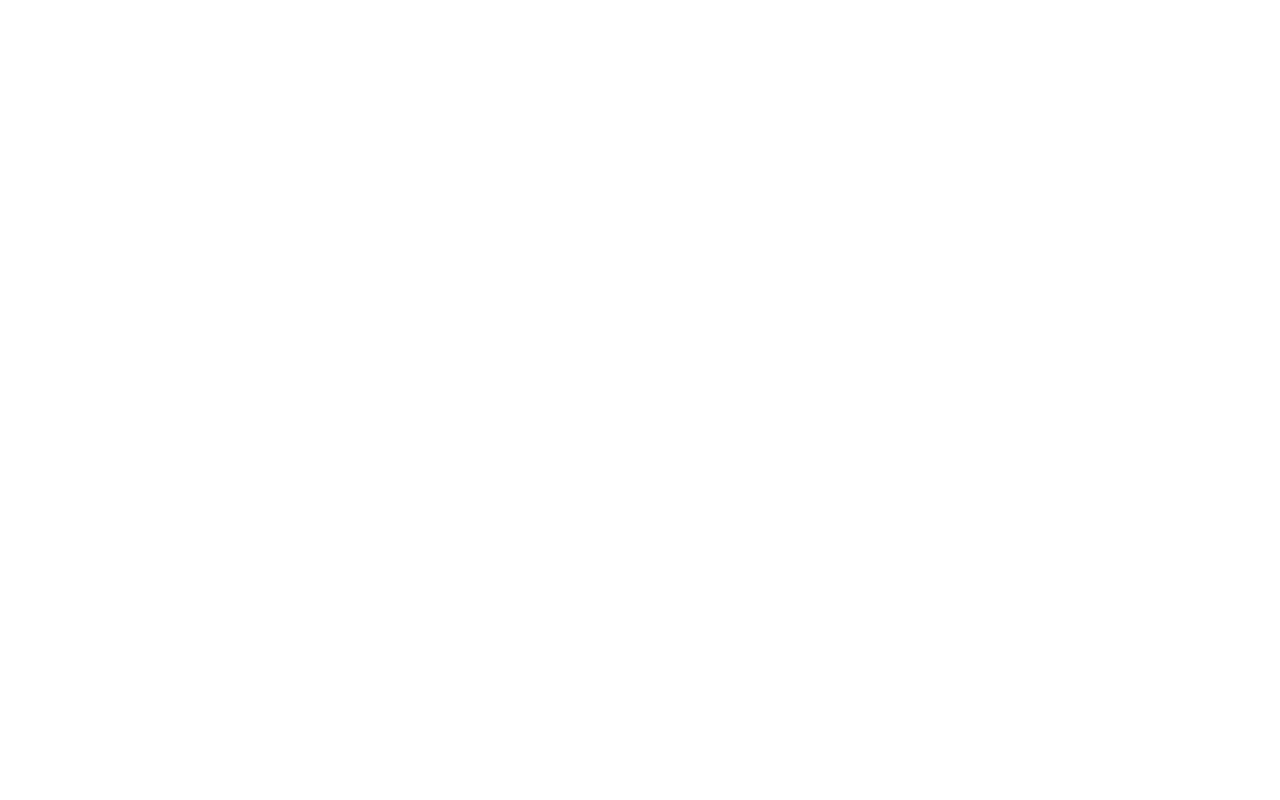
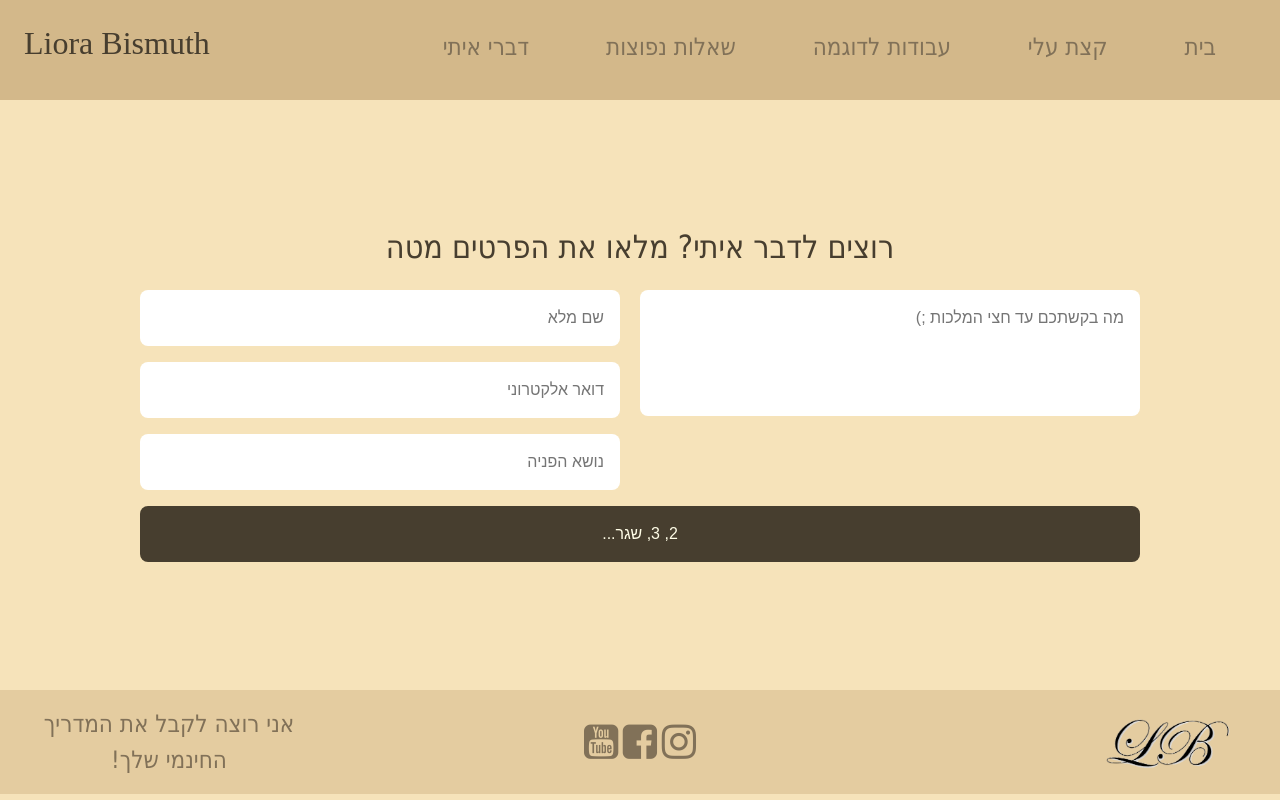
Before and after one commit to BismuthDavid/liora-s.website, a plain HTML site: page contact.html in a window 1280 px wide. Drawn offline with nearby package versions, Linux system fonts and the light colour scheme.

Commit message:
18.03.2024  00:31

```diff
--- a/contact.css
+++ b/contact.css
@@ -0,0 +1,301 @@
+*{
+    box-sizing: border-box;
+}
+
+html{
+  margin:0;
+}
+
+body{
+    background: #F6E3BA ;
+    direction: rtl;
+    margin: 0;
+    font-family: tahoma;
+    color: #473e2f;
+}
+
+.container{
+    max-width: 1300px;
+  }
+
+  header{
+    background: #cfb284e1;
+    min-height: 80px;
+    background: ;
+    position: sticky;
+    top: 0;
+    z-index: 100;
+    height: 100px;
+  }
+
+
+  li a{
+    text-decoration: none;
+    color:#817158;
+    font-size: 1.5em;
+    transform: 1s;
+  }
+
+  header .nav a:hover{
+    color: #FFFDE7;
+  }
+
+  nav a::after{
+    content: "";
+    display: block;
+    height: 2px;
+    width: 0%;
+    background:  #817158;
+    transition: 1s;
+    margin-left: 0;
+    margin: 0 auto;
+
+}
+
+nav a:hover::after{
+    width: 100%;
+}
+
+nav a::before{
+    content: "";
+    display: block;
+    height: 2px;
+    width: 0%;
+    background:  #817158;
+    transition: 1s;
+    margin: 0 auto;
+}
+
+nav a:hover::before{
+    width: 100%;
+}
+
+footer{
+  background: #cfb2847b;
+
+  bottom: 0;
+  padding: 2px;
+}
+
+.box{
+  height: 100px;
+}
+
+.icon{
+  font-size: 2.5em;
+  transition: 0.5s;
+  color: #817158;
+}
+
+.icon:hover{
+  color: #FFFDE7;
+  font-size: 3.5em;
+}
+
+.course a{
+  color:#817158;
+  font-size: 1.5em;
+  text-decoration: none;
+}
+
+.course a:hover{
+  color:#473e2f;
+  font-weight: bolder;
+}
+.logo a{
+  color:#473e2f;
+  text-decoration: none;
+  text-align: left;
+  font-family: great vibes;
+  font-size: 5em;
+}
+
+.strip{
+  margin: 0 auto;
+}
+
+.f1{
+  margin: 10% auto;
+}
+
+
+
+
+
+
+form {
+   max-width: 1000px;
+   text-align: center;
+   margin: 20px auto;
+
+  input, textarea {
+     border:0; outline:0;
+     padding: 1em;
+    border-radius:8px;
+     display: block;
+     width: 100%;
+     margin-top: 1em;
+     font-family: 'Merriweather', sans-serif;
+    box-shadow:(0 1px 1px rgba(black, 0.1));
+     resize: none;
+
+    &:focus {
+    box-shadow:(0 0px 2px rgba($red, 1)!important);
+    }
+  }
+
+  #input-submit {
+     color: #FFFDE7;
+     background: #473e2f;
+     cursor: pointer;
+
+    &:hover {
+  box-shadow:(0 1px 1px 1px rgba(#aaa, 0.6));
+    }
+  }
+
+  textarea {
+      height: 126px;
+  }
+}
+
+
+.half {
+  float: left;
+  width: 48%;
+  margin-bottom: 1em;
+}
+
+.right { width: 50%; }
+
+.left {
+     margin-right: 2%;
+}
+
+
+@media (max-width: 480px) {
+  .half {
+     width: 100%;
+     float: none;
+     margin-bottom: 0;
+  }
+}
+
+
+/* Clearfix */
+.cf:before,
+.cf:after {
+    content: " "; /* 1 */
+    display: table; /* 2 */
+}
+
+.cf:after {
+    clear: both;
+}
+
+  /* גודל מסך 992 פיקסלים רוחב ומטה */
+  @media (max-width:992px){
+    header .row nav {
+      display: none;
+      position: absolute;
+        background: #cfb284f8;
+      color:#817158;
+      width:60%;
+      right:0;
+      top: 75px;
+
+    }
+
+    header .row nav ul {
+      display: block;
+      text-align: center;
+    }
+
+    header .row nav ul li{
+      padding:8px;
+      border-bottom: 2px solid #7a6a4f;
+    }
+
+
+
+    header .row .burger i{
+      /* מגדיל את האייקון של הבורגר */
+      font-size: 2.5em;
+    }
+
+.small-pic{
+    width: 100%;
+    background-position: right;
+}
+
+
+
+
+
+
+
+  }
+
+  @media (max-width:768px) {
+
+    header {
+      min-height: 50px;
+    }
+    header .logo{
+      width:80%;
+    }
+    .vert{
+      background-size: cover;
+      background-position: center center;
+      height: 50vh;
+      width: 100%;
+      border-radius: 20px;
+      opacity: 0.2;
+    }
+    .vert-text{
+      display: block;
+      width: 100%;
+    }
+
+    footer img{
+      width: 100%;
+    }
+    footer .box3{
+      width: 100%;
+      text-align: center;
+      margin: 5px auto;
+    }
+
+
+  }
+
+  /* עוד מדיה למסך קטן יותר אפילו */
+  /* מה יקרה שהמסך קטן מ390 פיקסלים */
+  @media (max-width:390px){
+
+    header .row nav {
+      top:80px;
+    }
+
+    header {
+      min-height: 50px;
+    }
+
+    header .logo{
+      width:80%;
+    }
+
+    header .row .burger i{
+      /* מגדיל את האייקון של הבורגר */
+      font-size: 1.5em;
+    }
+
+    header .row nav .search input{
+      max-width:100px;
+      /* width:50%; */
+    }
+
+    footer .container{
+      display: block;
+    }
+  }
--- a/contact.html
+++ b/contact.html
@@ -0,0 +1,96 @@
+<!DOCTYPE html>
+<html>
+<head>
+    <meta charset="UTF-8">
+    <meta name="viewport" content="width=device-width, initial-scale=1.0">
+    <title>Liora Bismuth | צור קשר</title>
+    <link rel="apple-touch-icon" sizes="180x180" href="favicon/apple-touch-icon.png">
+    <link rel="icon" type="image/png" sizes="32x32" href="favicon/favicon-32x32.png">
+    <link rel="icon" type="image/png" sizes="16x16" href="favicon/favicon-16x16.png">
+    <link rel="manifest" href="/site.webmanifest">
+    <link href="https://unpkg.com/aos@2.3.1/dist/aos.css" rel="stylesheet">
+    <link rel="stylesheet" href="BS/bootstrap.min.css">
+    <link rel="stylesheet" href="https://cdnjs.cloudflare.com/ajax/libs/font-awesome/4.7.0/css/font-awesome.min.css">
+    <link rel="stylesheet" href="contact.css">
+</head>
+<body>
+
+  <header class="container-fluid mb-5">
+    <div class="container">
+      <div class="row align-items-center justify-content-between ">
+        <nav id="nav_open" class="col-8 mt-4">
+          <ul class="nav d-lg-flex justify-content-between">
+            <li><a href="index.html">בית</a></li>
+            <li><a href="about.html">קצת עלי</a></li>
+            <li><a href="gallery.html">עבודות לדוגמה</a></li>
+            <li><a href="faq.html">שאלות נפוצות</a></li>
+            <li><a href="contact.html">דברי איתי</a></li>
+          </ul>
+        </nav>
+        <div class="burger col d-lg-none text-end ">
+
+          <i id="burger_btn" class="fa fa-bars" aria-hidden="true"></i>
+        </div>
+        <div class="logo col-3 mt-4 ">
+            <a href="index.html"><h2>Liora Bismuth</h2></a>
+          </div>
+
+      </div>
+    </div>
+  </header>
+
+
+  <div class="container-fluid f1">
+  <form class="cf" action="ty.html">
+    <h2>רוצים לדבר איתי? מלאו את הפרטים מטה</h2>
+
+    <div class="half left cf">
+      <input type="text" id="input-name" placeholder="שם מלא">
+      <input type="email" id="input-email" placeholder="דואר אלקטרוני" required pattern="[a-z0-9._%+-]+@[a-z0-9.-]+\.[a-z]{2,}$">
+      <input type="text" id="input-subject" placeholder="נושא הפניה">
+    </div>
+    <div class="half right cf">
+      <textarea name="message" type="text" id="input-message" placeholder="מה בקשתכם עד חצי המלכות ;)"></textarea>
+    </div>
+
+    <input type="submit" value="2, 3, שגר..." id="input-submit">
+  </form>
+  </div>
+
+
+
+
+
+
+
+  <footer class="container-fluid mt-5">
+    <div class="container ">
+    <div class="row align-items-center justify-content-between ">
+        <div class=" col-3 box box3 small-logo">
+            <img src="img/לוגו קטן שחור.png" height="100px" alt="small logo liora">
+        </div>
+        <div class="col-6 box3 text-center ">
+          <a href="https://www.instagram.com/liora.bismuth/"><i class="fa fa-instagram icon" aria-hidden="true"></i></a>
+          <a href="https://he-il.facebook.com/llbeautyblog/"><i class="fa fa-facebook-square icon" aria-hidden="true"></i></a>
+          <a href="https://www.youtube.com/channel/UCG90dyipncYv3hNd7UiNc7g"><i class="fa fa-youtube-square icon" aria-hidden="true"></i></a>
+
+        </div>
+        <div class="col-3 box3 course text-center ">
+            <a href="contact.html">אני רוצה לקבל את המדריך החינמי שלך!</a>
+        </div>
+    </div>
+  </div>
+</footer>
+
+
+<script src="https://cdn.jsdelivr.net/npm/bootstrap@5.2.0-beta1/dist/js/bootstrap.bundle.min.js" integrity="sha384-pprn3073KE6tl6bjs2QrFaJGz5/SUsLqktiwsUTF55Jfv3qYSDhgCecCxMW52nD2" crossorigin="anonymous"></script>
+  <script src="https://unpkg.com/aos@2.3.1/dist/aos.js"></script>
+  <script src="https://cdn.jsdelivr.net/npm/bootstrap@5.2.0-beta1/dist/js/bootstrap.bundle.min.js" integrity="sha384-pprn3073KE6tl6bjs2QrFaJGz5/SUsLqktiwsUTF55Jfv3qYSDhgCecCxMW52nD2" crossorigin="anonymous"></script>
+  <script>
+      AOS.init();
+    </script>
+  <script src="burger.js"></script>
+
+
+</body>
+</html>
--- /dev/null
+++ b/ty.css
@@ -0,0 +1,24 @@
+body{
+    margin: 0;
+    direction: rtl;
+    background: #cfb284f8;
+    font-family: tahoma;
+    color: #473e2f;
+}
+
+.container{
+    width: 70%;
+    margin: 5% auto;
+    text-align: center;
+}
+
+.url{
+    text-decoration: none;
+    color: #473e2f;
+    transform: 1s;
+}
+
+.url:hover{
+    color: #FFFDE7;
+    font-size: 2em;
+}
```
Also changed, not shown: about.html (+5 -5 lines), faq.html (+4 -4 lines), gallery.html (+7 -7 lines), index.html (+4 -4 lines), ty.html (added, +23 -0 lines), img/pexels-alejandro-quintanar-4448564.jpg (added).
